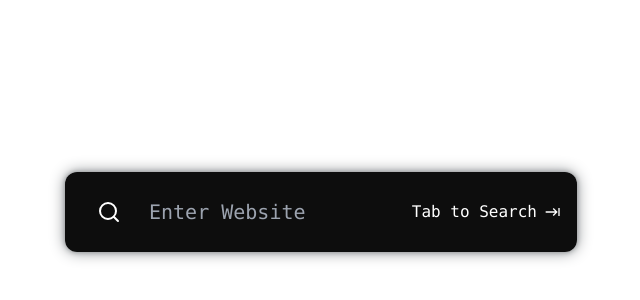
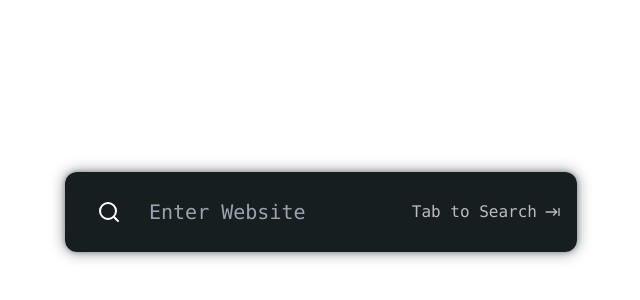
Before and after one commit to anipr2002/quick-search-beta, a React (Vite) app: page / in a window 1280 px wide. Shown: the part 188-488 px from the top of the page, without its empty margins (319-959 px from the left). Built offline with nearby package versions, Linux system fonts and the light colour scheme.

Commit message:
:wrench: Fix colors

```diff
--- a/src/assets/websites.json
+++ b/src/assets/websites.json
@@ -94,5 +94,11 @@
         "url":"https://github.com",
         "SearchURL":"https://github.com/search?q=",
         "colorTheme":"#010409"
+    },
+    {
+        "name":"Monkeytype",
+        "url":"https://monkeytype.com",
+        "SearchURL":"https://monkeytype.com/",
+        "colorTheme":"#e2b718"
     }
 ]
--- a/src/components/SearchBar.tsx
+++ b/src/components/SearchBar.tsx
@@ -8,6 +8,7 @@ import useStore from "../store/store";
 import { getAutocompleteSuggestions } from "../helper/autocompleteHelper";
 import { open } from "@tauri-apps/api/shell";
 import { appWindow } from "@tauri-apps/api/window";
+import { cn } from "../utils/cn";
 
 const SearchBar = () => {
   const {
@@ -187,7 +188,7 @@ const SearchBar = () => {
   return (
     <div className="w-screen h-screen bg-transparent px-96 flex items-center justify-center">
       <div
-        className={`w-full h-20 grainy rounded-xl gap-5 flex items-center px-4 bg-black/95`}
+        className="w-full h-20 grainy rounded-xl gap-5 flex items-center px-4 bg-[#0B1215]/95"
         style={{
           boxShadow: `0 0 5px ${colorTheme}, 0 0 15px ${colorTheme}`,
         }}
@@ -209,7 +210,7 @@ const SearchBar = () => {
               <input
                 type="text"
                 placeholder="Enter Website"
-                className="w-full h-full flex-1 p-2 bg-transparent outline-none font-medium text-xl"
+                className="w-full h-full flex-1 p-2 bg-transparent outline-none font-medium text-white text-xl"
                 onKeyDown={handleKeyPress}
                 onChange={(e) => {
                   setWebsiteName(e.target.value);
@@ -237,8 +238,8 @@ const SearchBar = () => {
                 )}
                 {!matchedWebsite && (
                   <>
-                    <span className={"mr-2"}>Tab to Search</span>
-                    <div>
+                    <span className={"mr-2 text-white/70"}>Tab to Search</span>
+                    <div className="text-white/70">
                       <MdOutlineKeyboardTab />
                     </div>
                   </>
--- a/src/components/ui/Icons.tsx
+++ b/src/components/ui/Icons.tsx
@@ -18,6 +18,7 @@ import {
 } from "react-icons/fa";
 import { FaEnvelope } from "react-icons/fa6";
 import { SiNetflix } from "react-icons/si";
+import { SiMonkeytype } from "react-icons/si";
 
 interface IconsProps {
   name: string;
@@ -42,6 +43,7 @@ const Icons: React.FC<IconsProps> = ({ name, size }) => {
     netflix: <SiNetflix size={size} />,
     gmail: <FaEnvelope size={size} />,
     github: <FaGithub size={size} />,
+    monkeytype: <SiMonkeytype size={size} />,
   };
 
   // Get the icon based on the provided website name
--- a/src/styles.css
+++ b/src/styles.css
@@ -12,5 +12,5 @@
 } */
 
 *{
-  @apply font-mono text-white
+  @apply font-mono
 }
```
